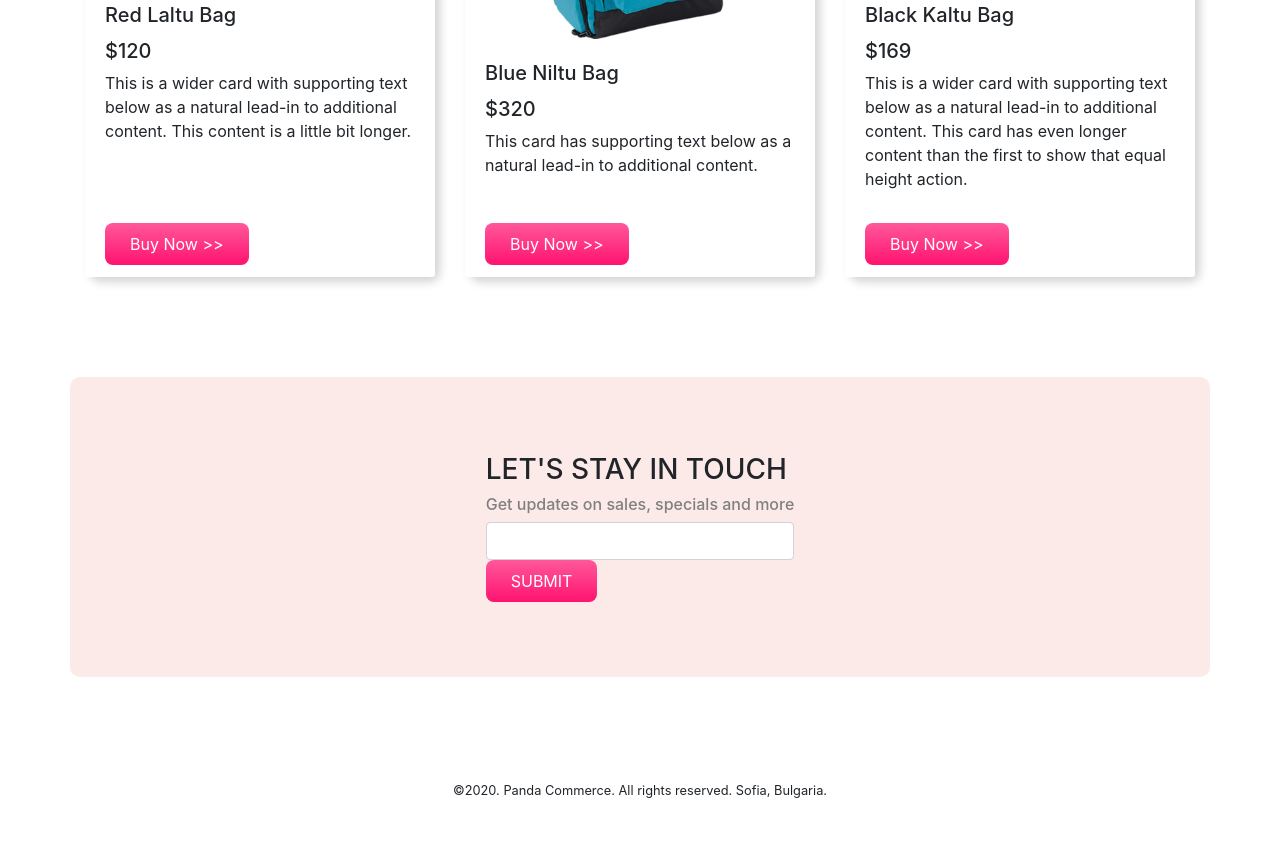
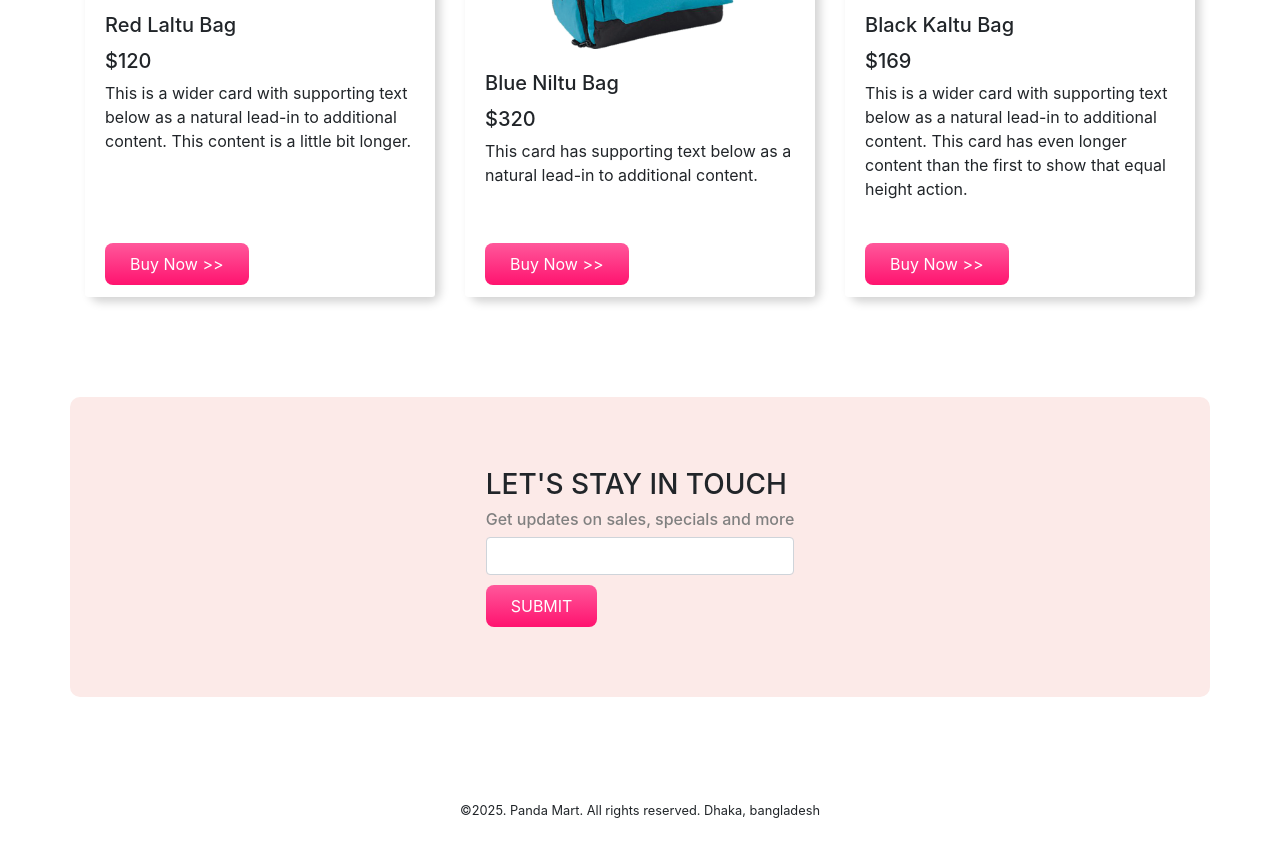
Before and after one commit to shimonmondol/Panda-Mart, a plain HTML site: page index.html in a window 1280 px wide. Shown: the part 1843-2694 px from the top of the page. Before the commit the page ends 2644 px from the top, so only its background shows below. Drawn offline with nearby package versions, Linux system fonts and the light colour scheme.

Commit message:
third-commit

```diff
--- a/index.html
+++ b/index.html
@@ -194,7 +194,7 @@
     </div>
 
     <footer>
-      <small> ©2020. Panda Commerce. All rights reserved. Sofia, Bulgaria. </small>
+      <small> ©2025. Panda Mart. All rights reserved. Dhaka, bangladesh </small>
     </footer>
 
     <script src="https://code.jquery.com/jquery-3.4.1.slim.min.js" integrity="sha384-J6qa4849blE2+poT4WnyKhv5vZF5SrPo0iEjwBvKU7imGFAV0wwj1yYfoRSJoZ+n" crossorigin="anonymous"></script>
--- a/style.css
+++ b/style.css
@@ -15,6 +15,7 @@
     background-image: linear-gradient(to bottom, #FF589B 0%, #FF136F 100%);
     color: #fff;
     border: none;
+    margin-top: 10px;
     border-radius: 8px;
     padding: 9px 25px;
     cursor: pointer;
@@ -55,4 +56,5 @@
 }
 footer{
     text-align: center;
+    margin-bottom: 30px;
 }
```
